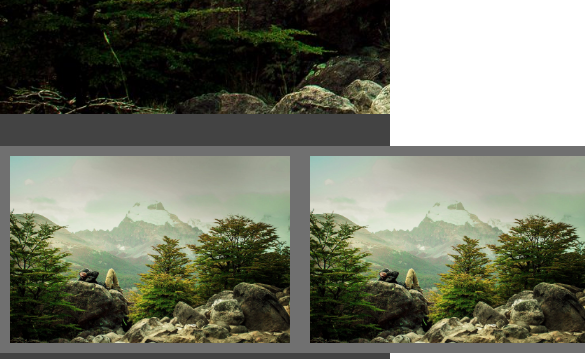
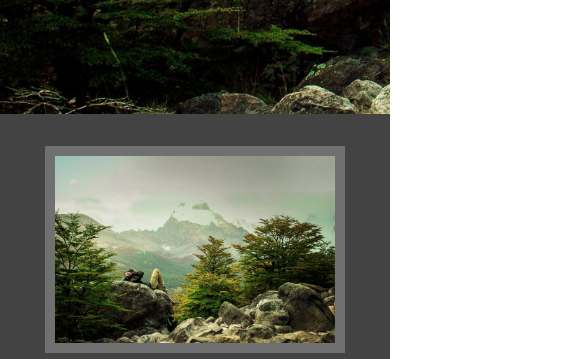
Before and after one commit to bernardojachegou/dot_challenge_reponsive_css, a website: page layout_web/src/index.html in a window 390 px wide. Shown: the part 730-1089 px from the top of the page, 585 px wide, since content can reach past the window. Drawn offline with Linux system fonts and the light colour scheme; the site is published under a folder, as on GitHub Pages, so addresses that start at the root find nothing; files whose address does not match are found by name.

Commit message:
setting href for responsive css

```diff
--- a/layout_web/src/index.html
+++ b/layout_web/src/index.html
@@ -4,7 +4,7 @@
     <meta charset="UTF-8" />
     <meta name="viewport" content="width=device-width, initial-scale=1.0" />
     <link rel="stylesheet" href="../public/styles/style.css" />
-    <link rel="stylesheet" href="/public/styles/responsive.css" />
+    <link rel="stylesheet" href="../public/styles/responsive.css" />
 
     <title>LOREM IPSUM</title>
   </head>
```
